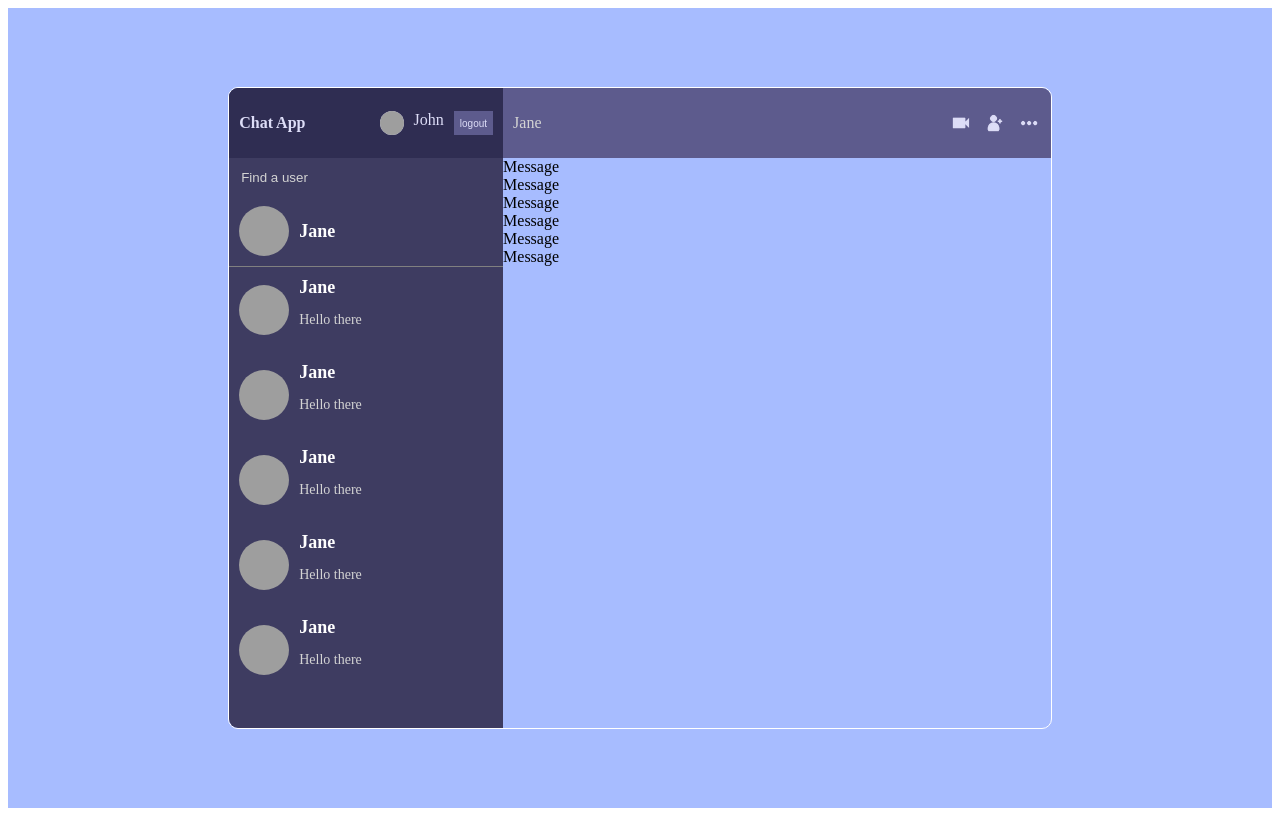
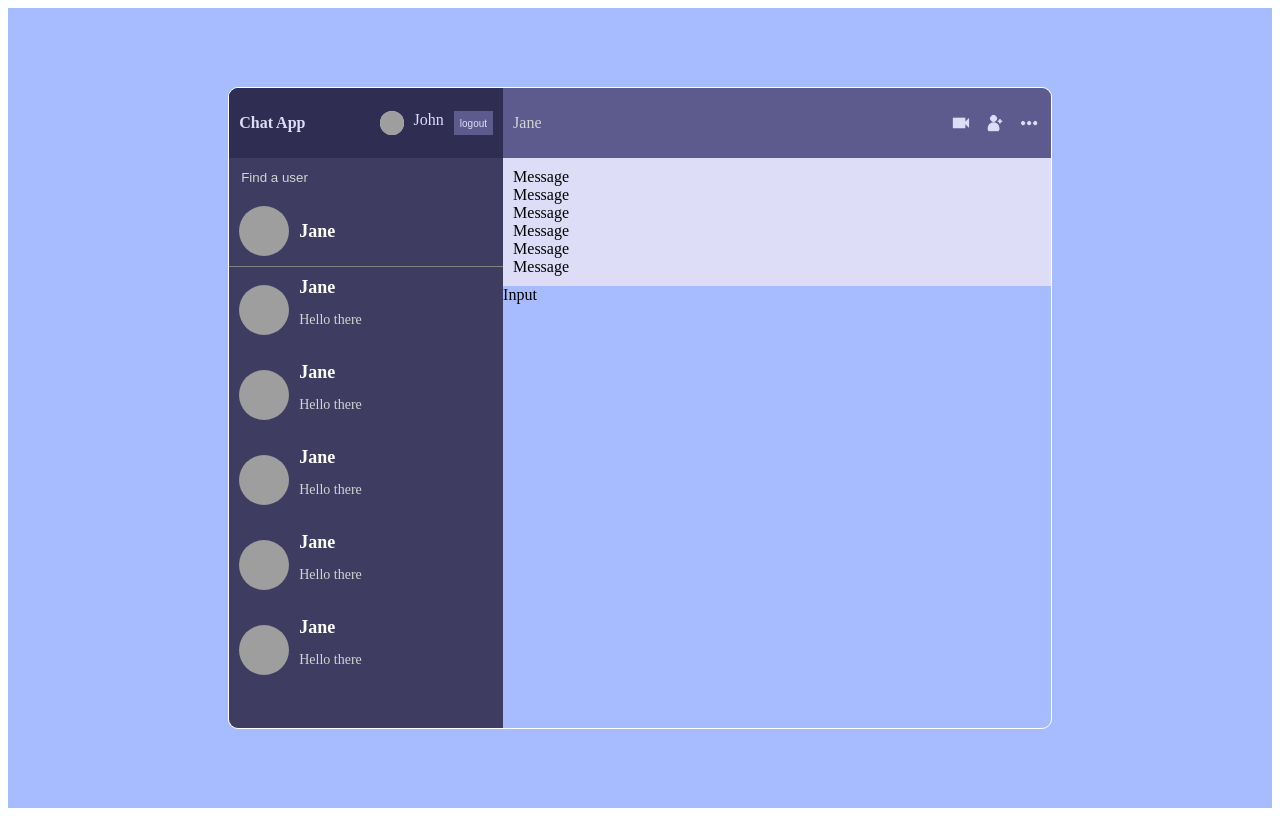
Before and after one commit to Patrick-Ngige/Chat-App, a React (Create React App) app: page / in a window 1280 px wide. Built offline with nearby package versions, Linux system fonts and the light colour scheme; grey boxes are pictures that could not be loaded.

Commit message:
connecting the messages and chat component

```diff
--- a/src/components/Input.jsx
+++ b/src/components/Input.jsx
@@ -3,7 +3,7 @@ import React from 'react'
 const Input = () => {
   return (
     <div>
-
+      Input
     </div>
   )
 }
--- a/src/styles.scss
+++ b/src/styles.scss
@@ -194,6 +194,11 @@
                     cursor: pointer;
                 }
             }
+
+            .messages{
+                background-color: #ddddf7;
+                padding: 10px;
+            }
         }
     }
 }
```
